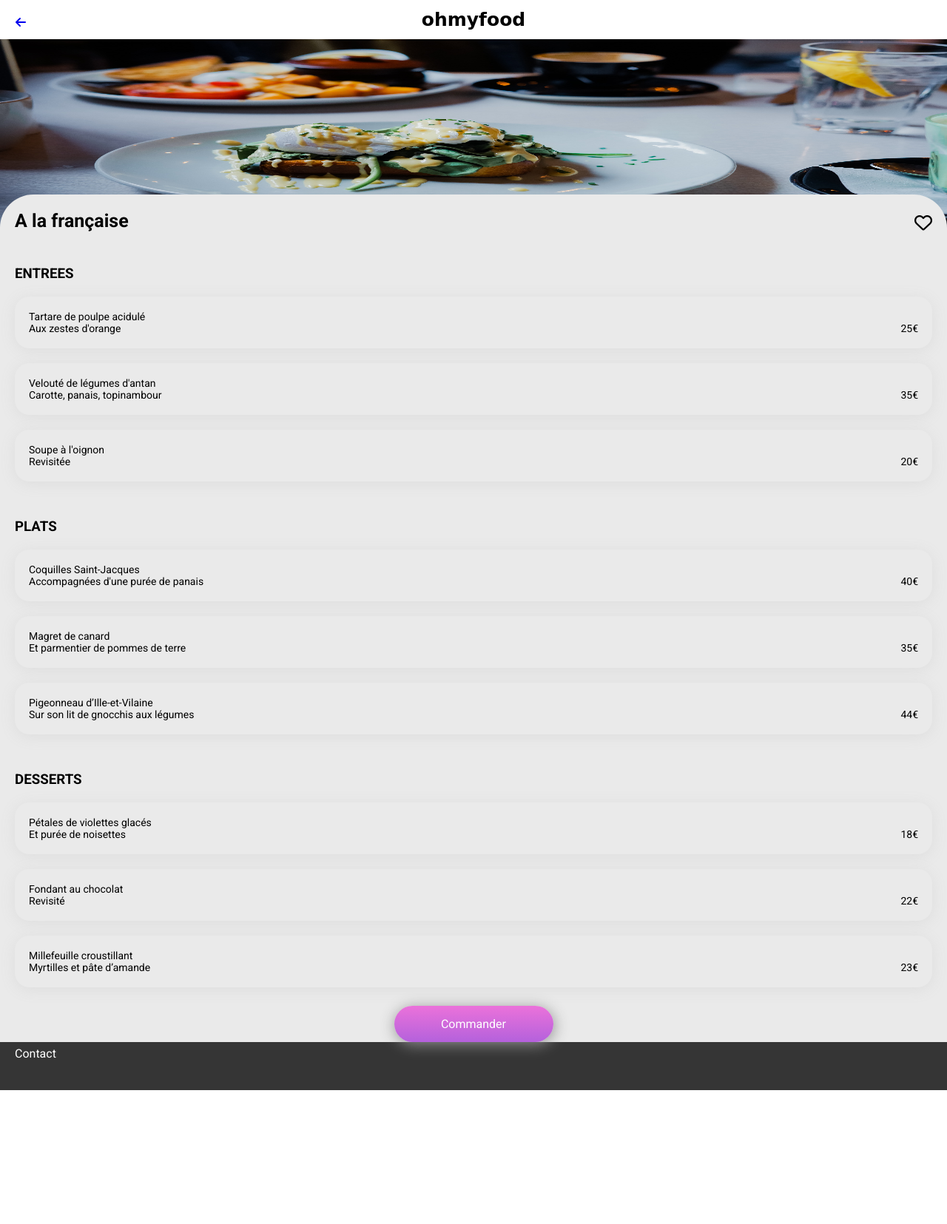
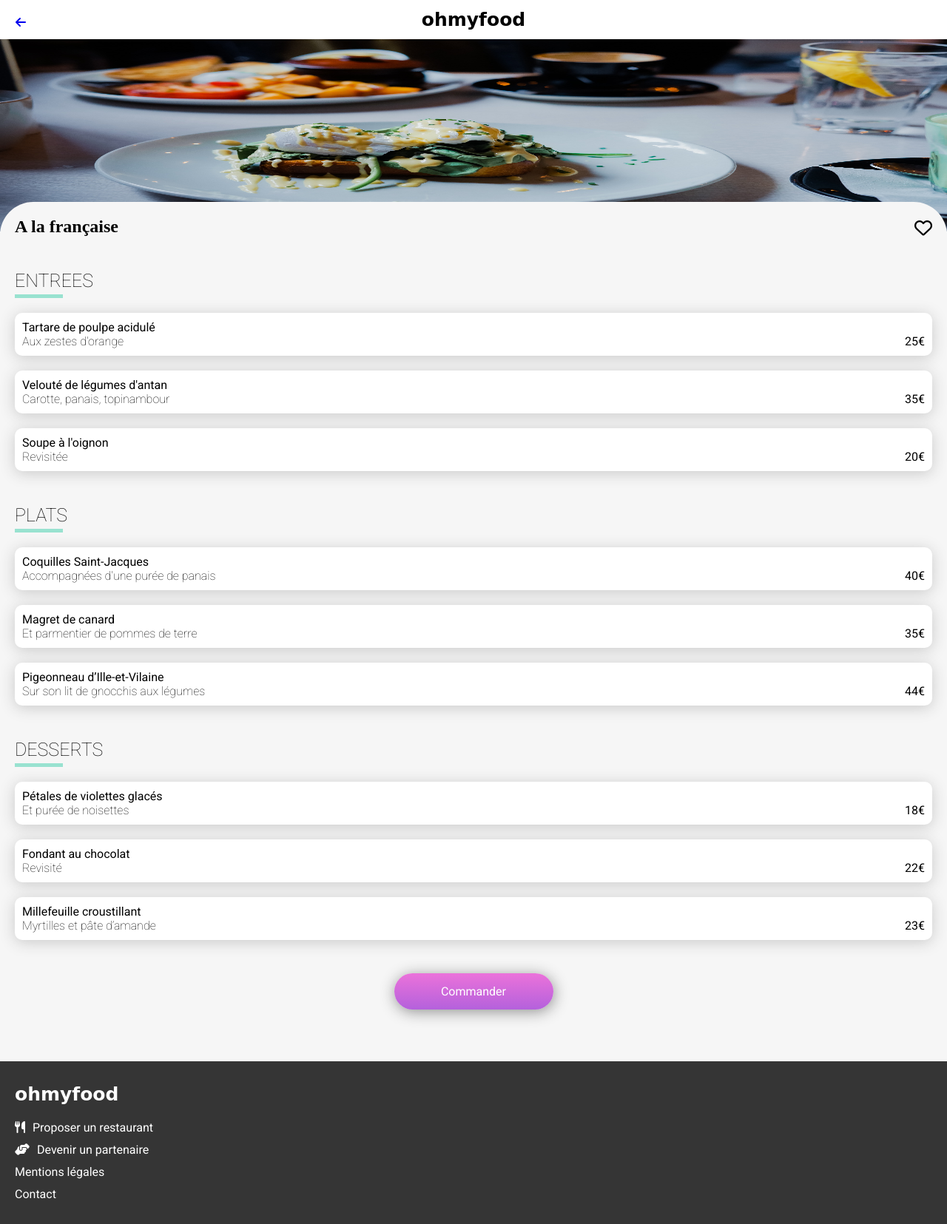
Before and after one commit to dana971/P3, a website: page lafrancaise.html in a window 1280 px wide. Shown: the whole page at 74% size. Before the commit the page ends 1474 px from the top, so only its background shows below. Drawn offline with Linux system fonts and the light colour scheme; a web font is replaced by a local one.

Commit message:
Page accueil+Menu V3
Correction du footer
Intégration d'une mixin comprenant les média-query
Modification du  CSS de la page a la française - Transform(Y)

```diff
--- a/lafrancaise.html
+++ b/lafrancaise.html
@@ -1,5 +1,5 @@
 <!DOCTYPE html>
-<html lang="en">
+<html lang="fr">
 <head>
     <meta charset="UTF-8">
     <link rel="stylesheet" href="./public/css/style.css">
@@ -9,25 +9,33 @@
     <title>ohmyfood</title>
 </head>
     <body>
+        <!--Début Header-->
         <header class="head">
             <a class="back" href="index.html"><i class="fa-solid fa-arrow-left"></i></a>
             <h1>ohmyfood</h1>
         </header>
+        <!--Fin Header-->
+
+        <!--Début Div image-->
         <div class="resto-prev">
             <img src="asset/images/toa-heftiba-DQKerTsQwi0-unsplash.jpg">
         </div>
-        <main class="main">
+        <!--Fin Div image-->
+
+        <!--Début Main-->
+        <main class="main-plate">
             <div class="resto">
-                <h2>A la française</h2>
-                <div class="fav">
+                <h2 class="resto__name">A la française</h2>
+                <div class="resto__fav">
                     <i class="fa-regular fa-heart fa-xl"></i>
                 </div>
             </div>
-            <div class="menu-entry"><h3>ENTREES</h3>
+            <!--Section Entrées-->
+            <div class="menu"><h3 class="menu-name">ENTREES</h3>
                 <div class="btn">
-                    <div class="btn-content">
-                        <div class="btn-content__title">Tartare de poulpe acidulé</div>
-                        <div class="btn-content__text">
+                    <div class="btn__body">
+                        <div class="btn__title">Tartare de poulpe acidulé</div>
+                        <div class="btn__text">
                             <div>Aux zestes d'orange</div>
                             <div class="price">25€</div>
                         </div>
@@ -36,9 +44,9 @@
                 </div>
 
                 <div class="btn">
-                    <div class="btn-content">
-                        <div class="btn-content__title">Velouté de légumes d'antan</div>
-                        <div class="btn-content__text">
+                    <div class="btn__body">
+                        <div class="btn__title">Velouté de légumes d'antan</div>
+                        <div class="btn__text">
                             <div>Carotte, panais, topinambour</div>
                             <div class="price">35€</div>
                         </div>
@@ -47,23 +55,24 @@
                 </div>
 
                 <div class="btn">
-                    <div class="btn-content">
-                        <div class="btn-content__title">Soupe à l'oignon</div>
-                        <div class="btn-content__text">
+                    <div class="btn__body">
+                        <div class="btn__title">Soupe à l'oignon</div>
+                        <div class="btn__text">
                             <div>Revisitée</div>
                             <div class="price">20€</div>
                         </div>
                     </div>
                     <div class="btn__validate"><i class="fa-solid fa-circle-check"></i></div>
                 </div>
+            </div>
+            <!--Fin Entrées-->
 
-            </div>
-
-            <div class="menu-entry"><h3>PLATS</h3>
+            <!--Début Plats-->
+            <div class="menu"><h3 class="menu-name">PLATS</h3>
                 <div class="btn">
-                    <div class="btn-content">
-                        <div class="btn-content__title">Coquilles Saint-Jacques</div>
-                        <div class="btn-content__text">
+                    <div class="btn__body">
+                        <div class="btn__title">Coquilles Saint-Jacques</div>
+                        <div class="btn__text">
                             <div class="text"> Accompagnées d'une purée de panais</div>
                             <div class="price">40€</div>
                         </div>
@@ -72,9 +81,9 @@
                 </div>
 
                 <div class="btn">
-                    <div class="btn-content">
-                        <div class="btn-content__title">Magret de canard</div>
-                        <div class="btn-content__text">
+                    <div class="btn__body">
+                        <div class="btn__title">Magret de canard</div>
+                        <div class="btn__text">
                             <div class="text">Et parmentier de pommes de terre</div>
                             <div class="price">35€</div>
                         </div>
@@ -83,23 +92,24 @@
                 </div>
 
                 <div class="btn">
-                    <div class="btn-content">
-                        <div class="btn-content__title">Pigeonneau d’Ille-et-Vilaine</div>
-                        <div class="btn-content__text">
+                    <div class="btn__body">
+                        <div class="btn__title">Pigeonneau d’Ille-et-Vilaine</div>
+                        <div class="btn__text">
                             <div class="text">Sur son lit de gnocchis aux légumes</div>
                             <div class="price">44€</div>
                         </div>
                     </div>
                     <div class="btn__validate"><i class="fa-solid fa-circle-check"></i></div>
                 </div>
+            </div>
+            <!--Fin Plats-->
 
-            </div>
-
-            <div class="menu-entry"><h3>DESSERTS</h3>
+            <!--Début Desserts-->
+            <div class="menu"><h3 class="menu-name">DESSERTS</h3>
                 <div class="btn">
-                    <div class="btn-content">
-                        <div class="btn-content__title">Pétales de violettes glacés</div>
-                        <div class="btn-content__text">
+                    <div class="btn__body">
+                        <div class="btn__title">Pétales de violettes glacés</div>
+                        <div class="btn__text">
                             <div class="text">Et purée de noisettes</div>
                             <div class="price">18€</div>
                         </div>
@@ -108,9 +118,9 @@
                 </div>
 
                 <div class="btn">
-                    <div class="btn-content">
-                        <div class="btn-content__title">Fondant au chocolat</div>
-                        <div class="btn-content__text">
+                    <div class="btn__body">
+                        <div class="btn__title">Fondant au chocolat</div>
+                        <div class="btn__text">
                             <div class="text">Revisité</div>
                             <div class="price">22€</div>
                         </div>
@@ -119,9 +129,9 @@
                 </div>
 
                 <div class="btn">
-                    <div class="btn-content">
-                        <div class="btn-content__title">Millefeuille croustillant</div>
-                        <div class="btn-content__text">
+                    <div class="btn__body">
+                        <div class="btn__title">Millefeuille croustillant</div>
+                        <div class="btn__text">
                             <div class="text">Myrtilles et pâte d’amande</div>
                             <div class="price">23€</div>
                         </div>
@@ -129,19 +139,23 @@
                     <div class="btn__validate"><i class="fa-solid fa-circle-check"></i></div>
                 </div>
             </div>
-
-            <div class="btn-rounded">Commander</div>
+            <!--Fin Desserts-->
+            <div class="command-btn">
+                <div class="btn-rounded">Commander</div>
+            </div>
 
         </main>
 
-        <footer>
+        <!--Début Footer-->
+        <footer class="footer-resto">
             <ul>
-                <li><h2>ohmyfood</h2></li>
+                <li><h3>ohmyfood</h3></li>
                 <li><i class="fa-solid fa-utensils"></i>Proposer un restaurant </li>
                 <li><i class="fa-solid fa-handshake-angle"></i>Devenir un partenaire</li>
                 <li>Mentions légales</li>
-                <li>Contact</li>
+                <li><a href="mailto:contact@ohmyfood.fr">Contact</a></li>
             </ul>
         </footer>
+        <!--Fin Footer-->
     </body>
 </html>
--- a/scss/base/_base.scss
+++ b/scss/base/_base.scss
@@ -1,10 +1,7 @@
-* {
-  box-sizing: border-box;
-}
-
 body{
   font-family: 'Roboto', sans-serif;
   margin: 0;
+  box-sizing: border-box;
 }
 
 h1{
@@ -15,182 +12,15 @@ h1{
   margin: 0;
 }
 
-
-h2{
+h3{
   font-size: 25px;
   font-weight: 700;
 }
 
-h3{
+h4{
   margin: 0;
-}
-
-nav{
-  padding: 0 20px;
-}
-
-
-.box_btn{
-  display: flex;
-  flex-direction: column;
-  align-items: center;
-  margin: 20px 0;
-}
-
-.order{
-  border-radius: 16px;
-  padding: 2px 6px 2px 6px;
-  background: blueviolet;
-  position: relative;
-  top: 40px;
-  left: -11px;
-  color: white;
-  width: fit-content;
-  height: auto;
-}
-
-
-.btn{
-  border-radius: 20px;
-  padding:19px;
-  font-size: 14px;
-  width: 100%;
-  box-shadow: 0 3px 20px #dddddd;
 }
 
 .fa-solid{
   padding-right: 10px;
 }
-
-
-.btn-rounded{
-  border-radius: 50px;
-  padding: 15px 0;
-  font-size: medium;
-  color: white;
-  box-shadow: 1px 3px 20px #909090;
-  width: 215px;
-  background: linear-gradient(180deg, rgba(235,114,218,1) 0%, rgba(180,97,220,1) 100%);
-  align-self: center;
-  text-align: center;
-}
-
-.btn__validate{
-  display:none;
-}
-
-.listing{
-  text-decoration: none;
-  padding-bottom: 30px;
-  padding: 0 20px;
-}
-
-.main{
-  display: flex;
-  flex-direction: column;
-  padding: 0 20px;
-  background-color:#EAEAEA;
-  border-radius: 45px 45px 0 0 ; /*a partir de cette ligne ajout pour la page 2 */
-  position:relative;
-  z-index: 2;
-  top:210px;
-}
-
-a{
-  text-decoration:none;
-  padding-bottom: 30px;
-}
-
-.card_section{
-  display: flex;
-  flex-direction: column;
-  justify-content: space-around;
-}
-
-.card{
-  width: 100%;
-  display: flex;
-  flex-direction: column;
-}
-
-.card-img{
-  width:100%;
-  height: 150px;
-  border-radius: 20px 20px 0 0;
-  object-fit: cover;
-}
-
-
-.card_body{
-  padding: 11px;
-  border: white;
-  background-color:white;
-  font-size: 11px;
-  border-radius: 0 0 15px 15px;
-  box-shadow: 2px 2px lightgrey;
-  color:black;
-  display: flex;
-  justify-content: space-between;
-}
-
-.card_body>p {
-  margin-bottom: 0px;
-  margin-top: 3px;
-  font-weight: lighter;
-}
-
-/*CSS PAGE 2 - TRI A FAIRE */
-
-.resto{
-  display: flex;
-  justify-content: space-between;
-  align-items: baseline;
-}
-.resto-prev{
-  display:flex;
-  position: absolute;
-  z-index:1;
-  width: 100%;
-}
-
-.resto-prev img{
-  object-fit: fill;
-  height: 260px;
-  width: 100%;
-}
-
-.btn-content{
-  display:flex;
-  flex-direction: column;
-}
-
-.btn-content__text{
-  display:flex;
-  justify-content: space-between;
-}
-
-.menu-entry{
-  padding: 25px 0;
-  display: flex;
-  flex-direction: column;
-  gap: 20px;
-}
-
-.head{
-  display: flex;
-  justify-content: center;
-}
-
-.back{
-  position: absolute;
-  padding: 21px;
-  top: 0;
-  left: 0;
-}
-
-/*.btn-flex{
-  display: flex;
-  justify-content: space-between;
-}
-Cette classe n'est plus utilisée - a voir pour supp'
-*/
--- /dev/null
+++ b/scss/base/typograpy.scss
@@ -0,0 +1,11 @@
+.resto__name{
+  font-family: shrikhand, serif;
+}
+
+.menu-name{
+  font-weight: lighter;
+  border-bottom: 5px solid #99E2D0;
+  width: 65px;
+  margin: 0;
+  padding-bottom: 4px;
+}
--- a/scss/components/_buttons.scss
+++ b/scss/components/_buttons.scss
@@ -0,0 +1,61 @@
+.back{
+  position: absolute;
+  padding: 21px;
+  top: 0;
+  left: 0;
+}
+
+/*Bouton de navigation*/
+
+.action-btn{
+  display: flex;
+  flex-direction: column;
+}
+
+.action-btn__order{
+  border-radius: 16px;
+  padding: 2px 6px 2px 6px;
+  background: blueviolet;
+  position: relative;
+  top: 45px;
+  left: -11px;
+  color: white;
+  width: fit-content;
+  height: auto;
+}
+
+.action-btn__title{
+  border-radius: 20px;
+  padding:25px 0;
+  font-size: 16px;
+  font-weight: bold;
+  width: 100%;
+  background-color: #F6F6F6;
+  box-shadow: 0 3px 20px #c9c9c9;
+}
+
+.nav-icon{
+  padding-left: 32px;
+  padding-right: 20px;
+  color: #7E7E7E;
+}
+
+/*Bouton rond coloré*/
+
+.command-btn{
+  display: flex;
+  justify-content: center;
+  padding: 25px 0 70px 0;
+}
+
+.btn-rounded{
+  border-radius: 50px;
+  padding: 15px 0;
+  font-size: medium;
+  color: white;
+  box-shadow: 1px 3px 20px #909090;
+  width: 215px;
+  background: linear-gradient(180deg, rgba(235,114,218,1) 0%, rgba(180,97,220,1) 100%);
+  align-self: center;
+  text-align: center;
+}
--- /dev/null
+++ b/scss/layout/_container.scss
@@ -0,0 +1,59 @@
+.main-plate{
+  display: flex;
+  flex-direction: column;
+  padding: 0 20px;
+  background-color:#F6F6F6;
+  border-radius: 45px 45px 0 0 ; /*a partir de cette ligne ajout pour la page 2 */
+  transform: translateY(-40px);
+}
+
+.resto{
+  display: flex;
+  justify-content: space-between;
+  align-items: baseline;
+
+}
+
+.resto-prev{
+  display:flex;
+  width: 100%;
+  @include desktop {
+    position: relative;
+  }
+}
+
+.resto-prev img{
+  object-fit: fill;
+  height: 260px;
+  width: 100%;
+}
+
+.menu{
+  padding: 25px 0 20px;
+  display: flex;
+  flex-direction: column;
+  gap: 20px;
+}
+
+.btn{
+  display:flex;
+  flex-direction: column;
+  background-color: #FFFFFF;
+  border-radius:10px;
+  padding: 10px;
+  box-shadow: 0 3px 20px #c9c9c9;
+}
+
+.btn__text{
+  display:flex;
+  justify-content: space-between;
+  font-weight: lighter;
+}
+
+.price{
+  font-weight: normal;
+}
+
+.btn__validate{
+  display:none;
+}
--- a/scss/layout/_footer.scss
+++ b/scss/layout/_footer.scss
@@ -1,8 +1,7 @@
 footer{
   background-color:#353535;
   color:#FFFFFF;
-  list-style-type:none;
-
+  margin-top: -40px;
 }
 
 ul{
@@ -12,17 +11,15 @@ ul{
 
 li{
   list-style-type:none;
-  margin-bottom: 5px;
-  padding-bottom: 15px;
+  padding-bottom: 11px;
 }
 
-li h2{
+li h3{
   font-family: 'Shrikhand', cursive;
   margin:0;
-  padding: 15px 0;
+  padding: 10px 0;
 }
 
 li a{
-  text-decoration: none;
   color: white;
 }
--- /dev/null
+++ b/scss/pages/_card.scss
@@ -0,0 +1,48 @@
+.listing{
+  text-decoration: none;
+  padding-bottom: 30px;
+  padding: 0 20px;
+}
+
+.card_section{
+  display: flex;
+  flex-direction: column;
+  justify-content: space-around;
+}
+
+a{
+  text-decoration:none;
+  padding-bottom: 30px;
+}
+
+.card{
+  width: 100%;
+  display: flex;
+  flex-direction: column;
+}
+
+.card-img{
+  width:100%;
+  height: 150px;
+  border-radius: 20px 20px 0 0;
+  object-fit: cover;
+}
+
+
+.card_body{
+  padding: 11px;
+  border: white;
+  background-color:white;
+  border-radius: 0 0 15px 15px;
+  box-shadow: 2px 2px lightgrey;
+  color:black;
+  display: flex;
+  justify-content: space-between;
+  align-items: center;
+}
+
+.card_body>p {
+  margin-bottom: 0px;
+  margin-top: 3px;
+  font-weight: lighter;
+}
```
Also changed, not shown: index.html (+17 -17 lines), scss/layout/_header.scss (added, +8 -0 lines), scss/main.scss (+6 -2 lines), scss/utils/_mixins.scss (+9 -0 lines), public/css/style.css, 1 other file.
